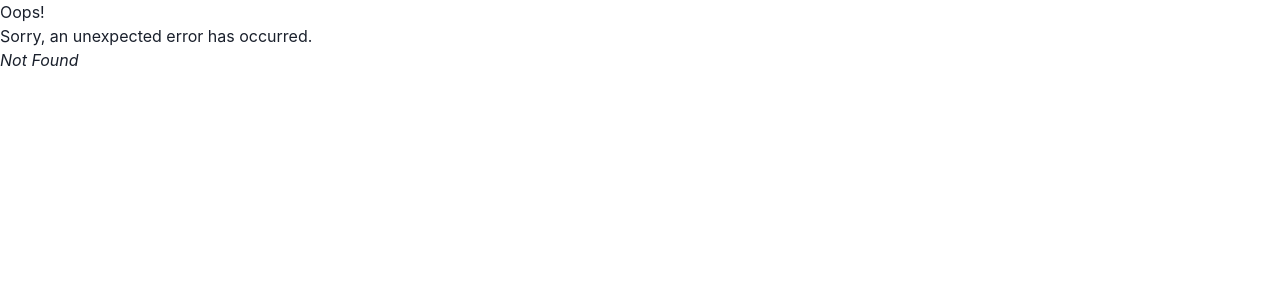
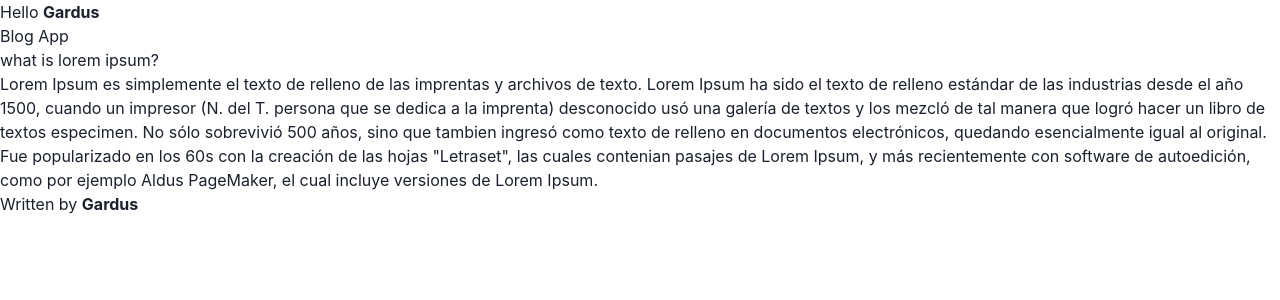
Before and after one commit to vengardus/example-react-vite, a React (Vite) app: page /blog in a window 1280 px wide. Before the commit this address had no page. Shown: the top 300 px of the page. Built offline with nearby package versions, Linux system fonts and the light colour scheme.

Commit message:
create example Contex: component Blog and UserContext

```diff
--- /dev/null
+++ b/src/components/blog/Blog.jsx
@@ -0,0 +1,18 @@
+// UserProvider se importa y llama por ejm en main.js
+import { useUser } from "./UserContext"
+import { Header } from "./Header"
+
+
+export const Blog = () => {
+    const user = useUser()
+    return (
+        <div>
+            <Header/>
+            <h2>what is lorem ipsum?</h2>
+            <p>
+                Lorem Ipsum es simplemente el texto de relleno de las imprentas y archivos de texto. Lorem Ipsum ha sido el texto de relleno estándar de las industrias desde el año 1500, cuando un impresor (N. del T. persona que se dedica a la imprenta) desconocido usó una galería de textos y los mezcló de tal manera que logró hacer un libro de textos especimen. No sólo sobrevivió 500 años, sino que tambien ingresó como texto de relleno en documentos electrónicos, quedando esencialmente igual al original. Fue popularizado en los 60s con la creación de las hojas "Letraset", las cuales contenian pasajes de Lorem Ipsum, y más recientemente con software de autoedición, como por ejemplo Aldus PageMaker, el cual incluye versiones de Lorem Ipsum.
+            </p>
+            <p>Written by <strong>{ user.name }</strong></p>
+        </div>
+    )
+}
--- /dev/null
+++ b/src/components/blog/Header.jsx
@@ -0,0 +1,11 @@
+import { LoggedInUser } from "./LoggedInUser"
+
+
+export const Header = () => {
+    return (
+        <header>
+            <LoggedInUser />
+            <div>Blog App</div>
+        </header>
+    )
+}
--- /dev/null
+++ b/src/components/blog/LoggedInUser.jsx
@@ -0,0 +1,10 @@
+import { useUser } from "./UserContext"
+
+
+export const LoggedInUser = () => {
+    const user = useUser()
+
+    return (
+        <div>Hello <strong>{ user.name }</strong></div>
+    )
+}
--- /dev/null
+++ b/src/components/blog/UserContext.jsx
@@ -0,0 +1,15 @@
+import { useContext, createContext, useState } from "react";
+
+const UserContext = createContext( undefined )
+
+export const UserProvider = ( { children } ) => {
+    console.log('ed')
+    const [ user ] = useState( {
+        name: 'Gardus',
+        email: 'gardus@gmail.com',
+    })
+    console.log('ed2', user)
+    return <UserContext.Provider value={ user }>{ children }</UserContext.Provider>
+}
+
+export const useUser = () => useContext( UserContext )
--- a/src/main.jsx
+++ b/src/main.jsx
@@ -4,15 +4,16 @@ import { RouterProvider } from "react-router-dom";
 import './assets/css/styles.css'
 import { ChakraProvider } from '@chakra-ui/react'
 import { router } from "./router";
+// import { UserProvider } from "./components/blog/UserContext";
 // import { ThemeProvider } from "./hooks/useTheme";
 
 
 ReactDOM.createRoot(document.getElementById('root')).render(
     <React.StrictMode>
-
+        {/* <UserProvider> */}
             <ChakraProvider>
                 <RouterProvider router={router} />
             </ChakraProvider>
-
+        {/* </UserProvider> */}
     </React.StrictMode>
 )
--- a/src/router.jsx
+++ b/src/router.jsx
@@ -3,6 +3,8 @@ import { LaunchList } from "./components/launches/LaunchList";
 import { ErrorPage } from "./components/errors/errorPage";
 import { LaunchDetail } from "./components/launches/LaunchDetail";
 import { Calculator } from "./components/calculator/Calculator";
+import { Blog } from "./components/blog/Blog";
+import { UserProvider } from "./components/blog/UserContext";
 
 
 export const router = createBrowserRouter([
@@ -22,4 +24,9 @@ export const router = createBrowserRouter([
         element: <Calculator />,
         errorElement: <ErrorPage />,
     },
+    {
+        path: "blog",
+        element: <UserProvider><Blog /></UserProvider>,
+        errorElement: <ErrorPage />,
+    },
 ]);
```
Also changed, not shown: src/hooks/useCalculator.js (added, +33 -0 lines), src/hooks/useTheme.js (deleted, +0 -11 lines), src/hooks/useTheme.jsx (added, +11 -0 lines).
